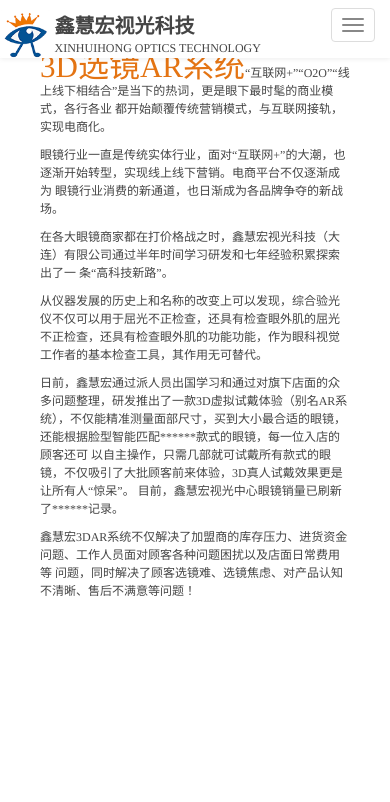
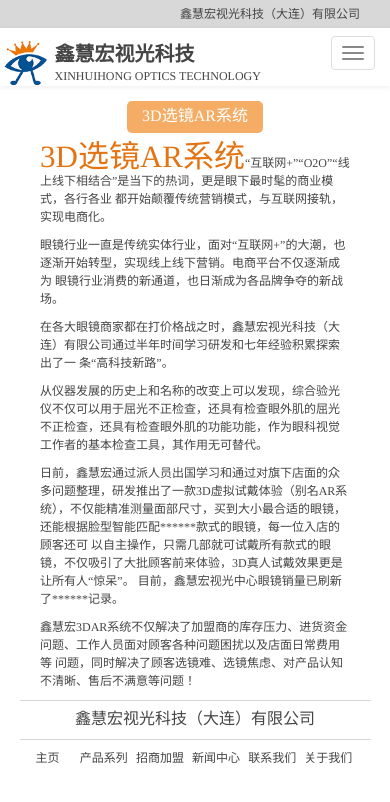
Before and after one commit to tthtnt/xinhuihong, a website: page dist/device-01.html in a window 390 px wide. Drawn offline with Linux system fonts and the light colour scheme.

Commit message:
康复子页修改一下

```diff
--- a/dist/device-01.html
+++ b/dist/device-01.html
@@ -16,6 +16,13 @@
 </head>
 
 <body>
+<!--移动端灰色顶部-->
+<div class="mobile-header">
+  <h1>
+    鑫慧宏视光科技（大连）有限公司
+  </h1>
+</div>
+<!--移动端灰色顶部结束-->
 <nav class="navbar navbar-default">
   <div class="container-fluid">
     <!-- Brand and toggle get grouped for better mobile display -->
@@ -168,6 +175,9 @@
 <!--内容开始-->
 <div class="container-fluid w">
   <div class="common-inner">
+    <div class="common-inner-title-mobile">
+      <h3>3D选镜AR系统</h3>
+    </div>
     <p><span>3D选镜AR系统</span>“互联网+”“O2O”“线上线下相结合”是当下的热词，更是眼下最时髦的商业模式，各行各业
       都开始颠覆传统营销模式，与互联网接轨，实现电商化。
       </p>
@@ -293,6 +303,23 @@
     <img src="img/icon_pagetop.png" alt="" />
   </a>
 </div>
+<div class="mobile-footer">
+  <div class="mobile-footer-top">
+    <h3>
+      鑫慧宏视光科技（大连）有限公司
+    </h3>
+  </div>
+  <div class="mobile-footer-bottom">
+    <ul>
+      <li><a href="index.html">主页</a></li>
+      <li><a href="eyewear-products.html">产品系列</a></li>
+      <li><a href="investment.html">招商加盟</a></li>
+      <li><a href="news.html">新闻中心</a></li>
+      <li><a href="contact-us.html">联系我们</a></li>
+      <li><a href="about.html">关于我们</a></li>
+    </ul>
+  </div>
+</div>
 <script src="js/vendor/jquery-3.3.1.min.js" integrity="sha256-FgpCb/KJQlLNfOu91ta32o/NMZxltwRo8QtmkMRdAu8=" crossorigin="anonymous"></script>
 <script src="js/bootstrap.min.js"></script>
 <script src="js/main.js"></script>
```
Also changed, not shown: dist/device-02.html (+24 -0 lines), dist/device-03.html (+24 -0 lines), dist/restore-01.html (+1 -0 lines), dist/restore-02.html (+1 -0 lines), dist/restore-03.html (+1 -0 lines), dist/restore-04.html (+1 -0 lines), dist/restore-05.html (+1 -0 lines).
